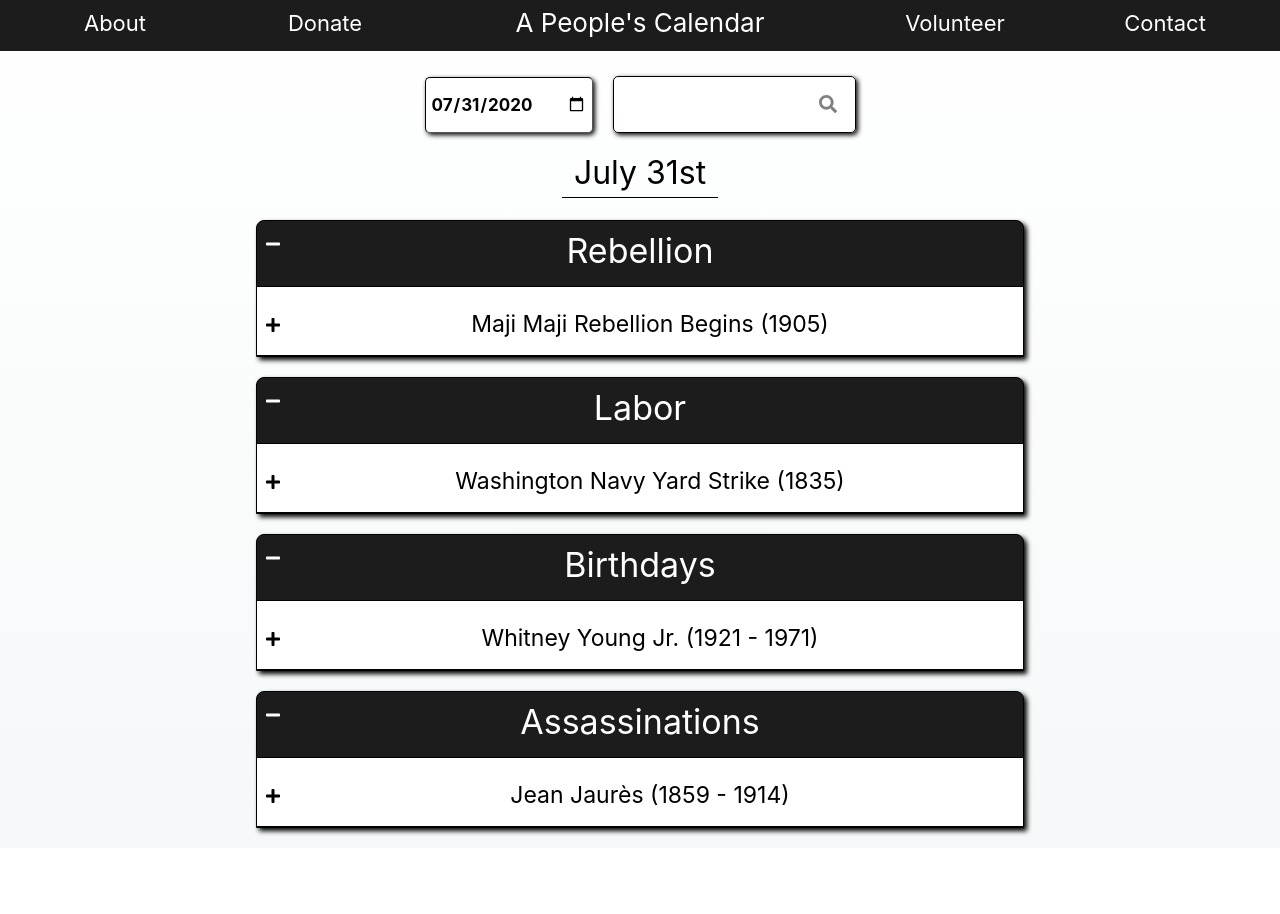
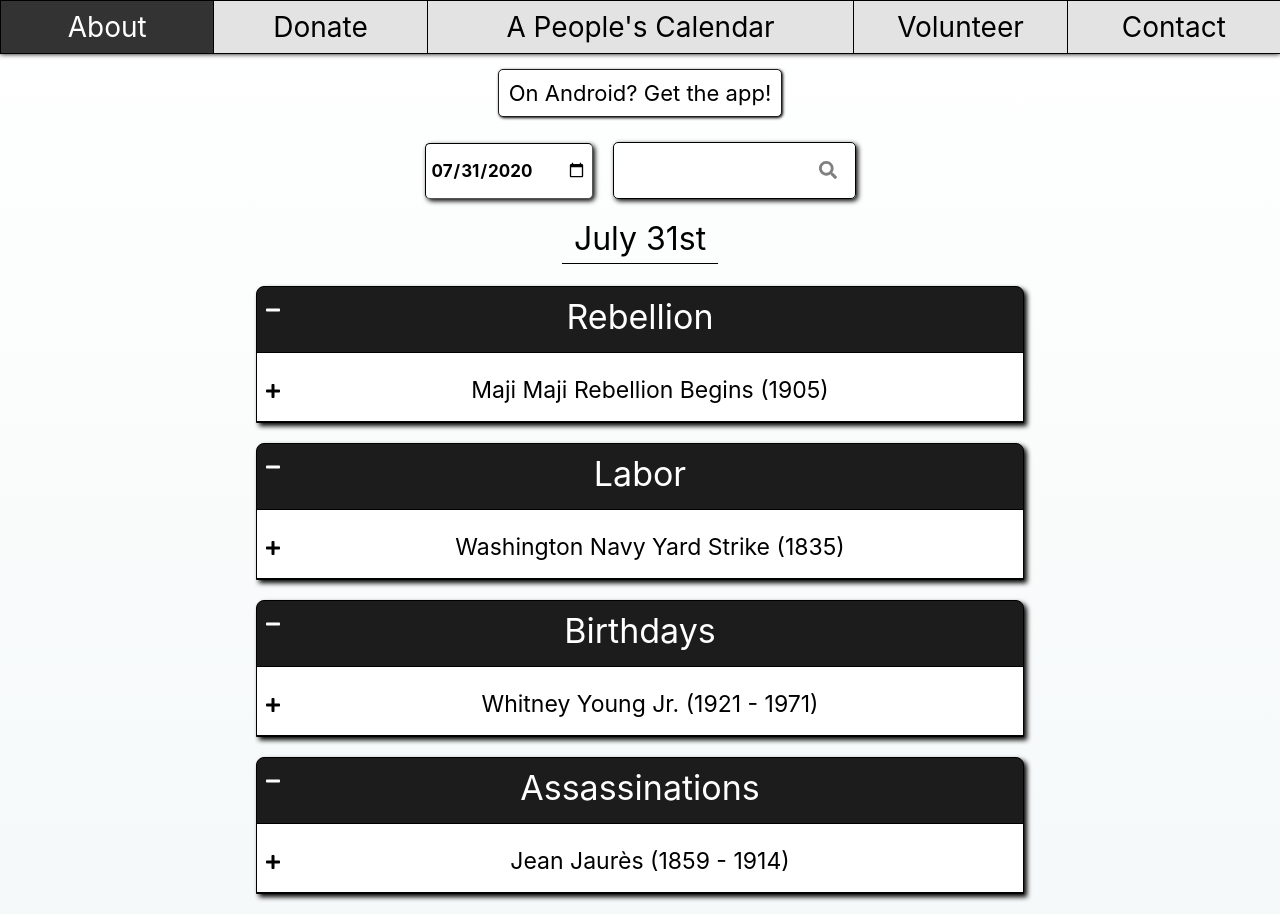
Before and after one commit to queenofthelosers/aPeoplesCalendarWeb, a React (Create React App) app: page / in a window 1280 px wide. Before the commit the page ends 848 px from the top, so only its background shows below. Built offline with nearby package versions, Linux system fonts and the light colour scheme.

Commit message:
Added copy icon and text (and state in eventComponent to track it), re-did nav bar with animations, added an app promo on the homepage (location is not ideal, but w/e).

```diff
--- a/src/App.css
+++ b/src/App.css
@@ -11,9 +11,8 @@
   align-items: center;
   background-color: #1c1c1c;
   color: white;
-  padding: 10px;
-  padding-bottom: 15px;
   z-index: 99;
+  box-shadow: 0px 0px 5px black;
 }
 
 .searchIcon {
@@ -22,14 +21,14 @@
 
 #title {
   margin: 0 auto;
-  font-size: 26px;
-  line-height: 26px;
+  font-size: 28px;
+  line-height: 28px;
   grid-column: 3;
   grid-row: 1;
 }
 
 #title:hover {
-  font-size: 28px;
+
 }
 
 .navButtons {
@@ -39,16 +38,36 @@
   justify-content: space-around;
 }
 
+.navTextWrapper {
+  display: flex;
+  justify-content: center;
+  align-items: center;
+  padding: 12px;
+  background-color: #e3e3e3;
+  color: black;
+  transition: background .5s ease;
+  border: 1px solid black;
+  border-right: none;
+  text-decoration: none;
+}
+
+.navTextWrapper:hover {
+  background-color: #333333;
+  color: white;
+}
+
 .navText {
-  font-size: 22px;
-  line-height: 22px;
+  font-size: 28px;
+  line-height: 28px;
   text-decoration: none;
-  color: white;
   justify-self: center;
+  color: inherit;
+  text-decoration: none;
+  margin: 0px;
 }
 
 .navText:hover {
-  font-size: 24px;
+
 }
 
 /*#navRight {
@@ -79,6 +98,31 @@
 #contactLink {
   grid-column: 5;
   grid-row: 1;
+}
+
+#appPromoWrapper {
+  display: flex;
+  justify-content: center;
+}
+
+#appPromo {
+  display: inline-block;
+  padding: 10px;
+  background-color: white;
+  color: black;
+  border: 1px solid #1c1c1c;
+  border-radius: 5px;
+  font-size: 22px;
+  font-weight: normal;
+  box-shadow: 1px 1px 3px black;
+  text-decoration: none;
+  transition: background .5s ease;
+  margin-top: 15px;
+}
+
+#appPromo:hover {
+  background-color: #333333;
+  color: white;
 }
 
 #settings {
@@ -237,7 +281,7 @@
 }
 
 .eventFull {
-  background-color: #f5f5f5;
+  background-color: #f7f7f7;
 }
 
 .eventDate {
@@ -325,6 +369,19 @@
   font-weight: bold;
 }
 
+.copyWrapper {
+  display: flex;
+  flex-direction: row;
+  margin: auto;
+  justify-content: center;
+  align-items: center;
+}
+
+.copyText {
+  margin: 0px;
+  margin-left: 8px;
+}
+
 /*media queries*/
 
 @media (max-width: 1000px) {
@@ -343,8 +400,6 @@
     align-items: center;
     background-color: #1c1c1c;
     color: white;
-    padding: 10px;
-    padding-bottom: 15px;
     z-index: 99;
   }
 
--- a/src/App.js
+++ b/src/App.js
@@ -58,7 +58,7 @@ class App extends React.Component {
     });
   };
 
-  //this is a necessary evil right now. resetDay() does nothing until <Main/> is rendered, in which case it is defined as the initializeToday function from <Main1/>
+  //this is a necessary evil right now. resetDay() does nothing until <Main/> is rendered, when it is defined as the initializeToday function from <Main1/>
   //This code is executed when the title (or "Home" link from hamburger menu) is clicked, causing <Main1/> reset with today's date
   //I have tried to move the today-initializing code up to this parent component, but the <Main/> <Main1/> situation prevents it from working
   //when <App/> state updates, the props sent to <Main/> update, but the ones to <Main1/> do not. Instead, we get to have this placeholder function:
@@ -71,11 +71,21 @@ class App extends React.Component {
     return (
       <Router>
         {this.state.windowWidth > 800 && <div id='navBar'>
-          <NavLink to='/about' id='aboutLink' className='navText'>About</NavLink>
-          <NavLink to='/donate' id='donateLink' className='navText'>Donate</NavLink>
-          <NavLink to='/' className='navText' id='title' onClick={() => this.resetDay()}>A People's Calendar</NavLink>
-          <NavLink to='/volunteer' id='volunteer' className='navText'>Volunteer</NavLink>
-          <a target='_blank' rel="noopener noreferrer" id='contactLink' className='navText' href='mailto:apeoplescalendar@gmail.com'>Contact</a>
+          <NavLink className='navTextWrapper' to='/about'>
+            <p id='aboutLink' className='navText'>About</p>
+          </NavLink>
+          <NavLink className='navTextWrapper' to='/donate'>
+            <NavLink to='/donate' id='donateLink' className='navText'>Donate</NavLink>
+          </NavLink>
+          <NavLink className='navTextWrapper' to='/'>
+            <NavLink to='/' className='navText' id='title' onClick={() => this.resetDay()}>A People's Calendar</NavLink>
+          </NavLink>
+          <NavLink className='navTextWrapper' to='/volunteer'>
+            <NavLink to='/volunteer' id='volunteer' className='navText'>Volunteer</NavLink>
+          </NavLink>
+          <a target='_blank' rel="noopener noreferrer" href='mailto:apeoplescalendar@gmail.com' className='navTextWrapper'>
+            <a target='_blank' rel="noopener noreferrer" id='contactLink' className='navText' href='mailto:apeoplescalendar@gmail.com'>Contact</a>
+          </a>
         </div>}
         {this.state.openHamburger && <div id='hamburgerOpen'>
             <NavLink to='/' className='navText hamburgerText' id='hamburgerHome' onClick={() => this.handleHomeHamburgerClick()}>Home</NavLink>
--- a/src/eventComponent.js
+++ b/src/eventComponent.js
@@ -1,6 +1,6 @@
 import React from 'react';
 import {FontAwesomeIcon} from '@fortawesome/react-fontawesome';
-import {faPlus, faMinus, faShareAlt} from '@fortawesome/free-solid-svg-icons';
+import {faPlus, faMinus, faClipboard, faClipboardCheck} from '@fortawesome/free-solid-svg-icons';
 import {CopyToClipboard} from 'react-copy-to-clipboard';
 import './App.css';
 
@@ -8,9 +8,12 @@ export class EventComponent extends React.Component {
   constructor(props) {
     super(props);
     this.state = {
-      collapsed: true
+      collapsed: true, //if collapsed, just event title is displayed, details (description, date, img) are shown if collapsed false
+      copied: false, //handles the icon change
     };
     this.handleExpandCollapse = this.handleExpandCollapse.bind(this);
+    this.handleCopy = this.handleCopy.bind(this);
+
     this.slugifiedTitle = 'apeoplescalendar.org/events/' + this.props.stringToSlug(this.props.categoryEvent.title);
   };
 
@@ -23,8 +26,10 @@ export class EventComponent extends React.Component {
     });
   };
 
-  copyAlert() {
-    alert('Link copied!');
+  handleCopy() {
+    this.setState({
+      copied: true,
+    });
   };
 
   render() {
@@ -50,9 +55,18 @@ export class EventComponent extends React.Component {
                     <a className='links more' href={this.props.categoryEvent.link} target='_blank' rel="noopener noreferrer">More Info</a> :
                     <div className='emptyLink'></div>
                   }
-                  <CopyToClipboard className='links copyButton' onCopy={() => this.copyAlert()} text={this.slugifiedTitle}>
+                  <CopyToClipboard className='links copyButton' onCopy={() => this.handleCopy()} text={this.slugifiedTitle}>
                     <div>
-                      <FontAwesomeIcon icon={faShareAlt}/>
+                      {!this.state.copied &&
+                        <div className='copyWrapper'>
+                          <FontAwesomeIcon icon={faClipboard}/>
+                          <p className='copyText'>Copy link</p>
+                        </div>}
+                      {this.state.copied &&
+                        <div className='copyWrapper'>
+                          <FontAwesomeIcon icon={faClipboardCheck}/>
+                          <p className='copyText'>Link copied!</p>
+                        </div>}
                     </div>
                   </CopyToClipboard>
                 </div>
--- a/src/main.js
+++ b/src/main.js
@@ -45,7 +45,7 @@ class Main1 extends React.Component {
   componentWillMount() {
     //if Main1 is being rendered via dynamic routing and has been passed a params value
     if (this.props.params.hasOwnProperty('day')) {
-      //validate date query (non zero padded month and day):
+      //validate date query (Checks for a non zero padded month and day. I know it's ugly, but it works):
       var regChecker = new RegExp(/(^(1|3|5|7|8|10|12)-(([1-2]?[1-9])|10|20|3[0-1]))$|(^(4|6|9|11)-(([1-2]?[1-9])|10|20|30))$|(^2-([1-2]?[1-9]|10|20))$/, 'i');
       if (regChecker.test(this.props.params['day'])) {
         //if it's a valid date url, look up date
@@ -273,6 +273,9 @@ class Main1 extends React.Component {
         render = {() =>
           !this.state.invalidInput ?
             <div id="App">
+              <div id='appPromoWrapper'>
+                <a id='appPromo' target='_blank' rel="noopener noreferrer" href='https://play.google.com/store/apps/details?id=com.aPeoplesCalendar.aPC&hl=en'>On Android? Get the app!</a>
+              </div>
               <div id='settings'>
                 <div id='datePickerWrapper'>
                   <input id='datePicker' type='date' value={this.state.dateInput} onChange={this.handleNewDate}/>
```
